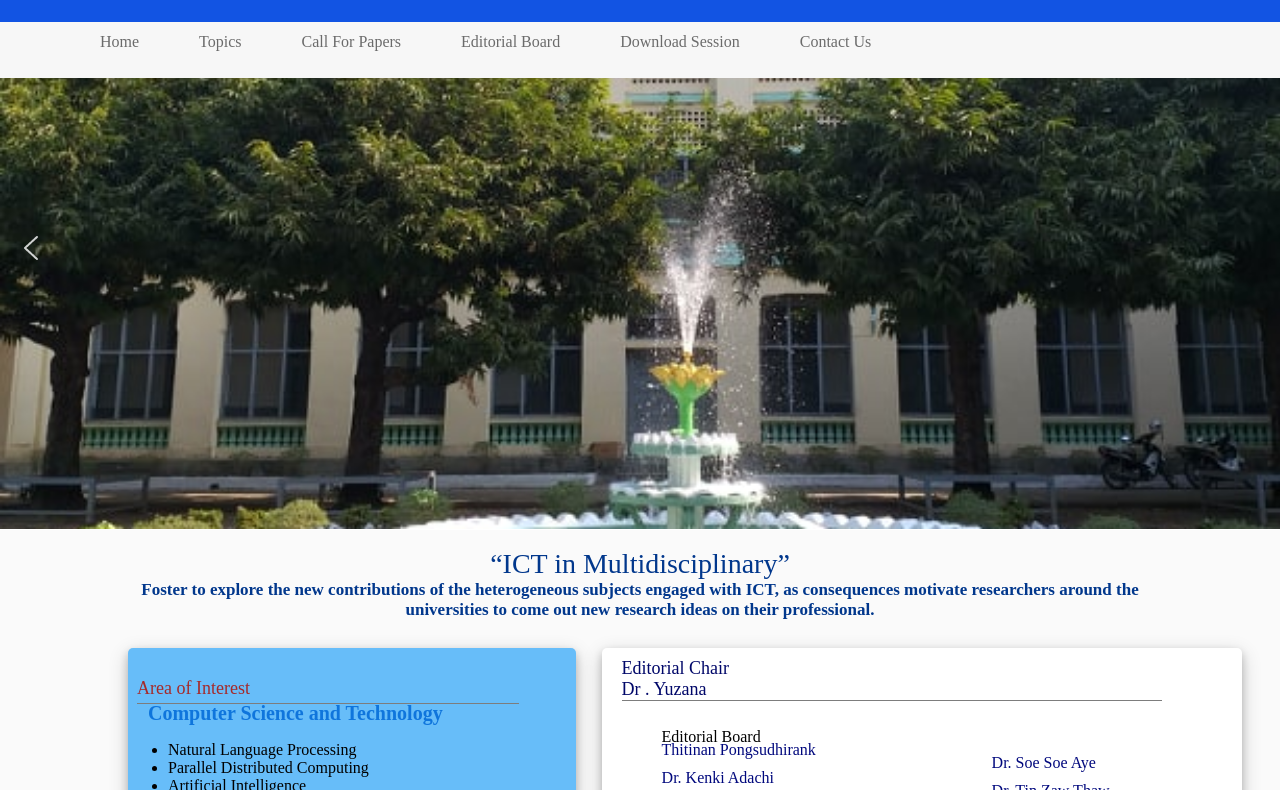
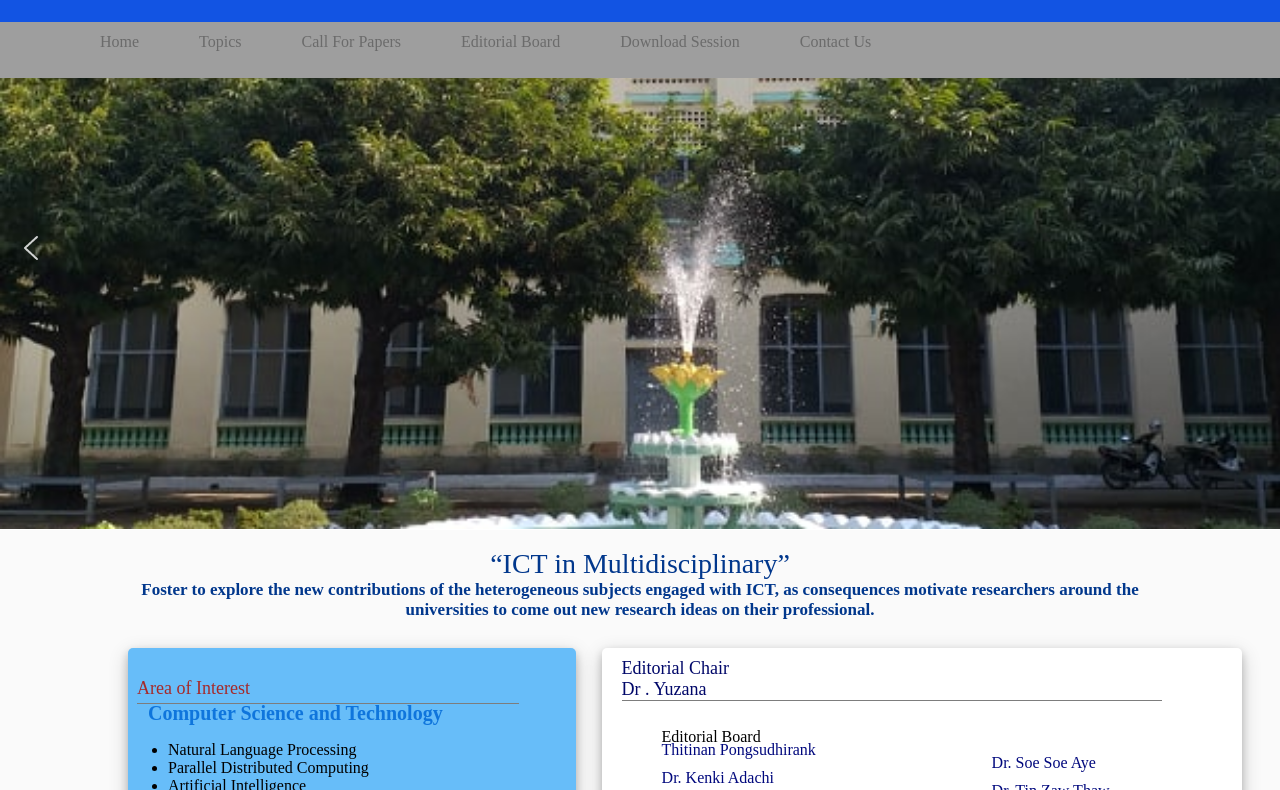
Before and after one commit to zinminkhantoo/assignment01, a plain HTML site: page index.html in a window 1280 px wide. Shown: the part 138-928 px from the top of the page. Drawn offline with Linux system fonts and the light colour scheme.

Commit message:
change nav color

```diff
--- a/style.css
+++ b/style.css
@@ -53,7 +53,7 @@ body{
 #navigation
             {
                 position: absolute;
-                background-color: #f7f7f7;
+                background-color: #9e9e9e;
                 top:20%;
                 left: 0px;
                 height:7%;
```
